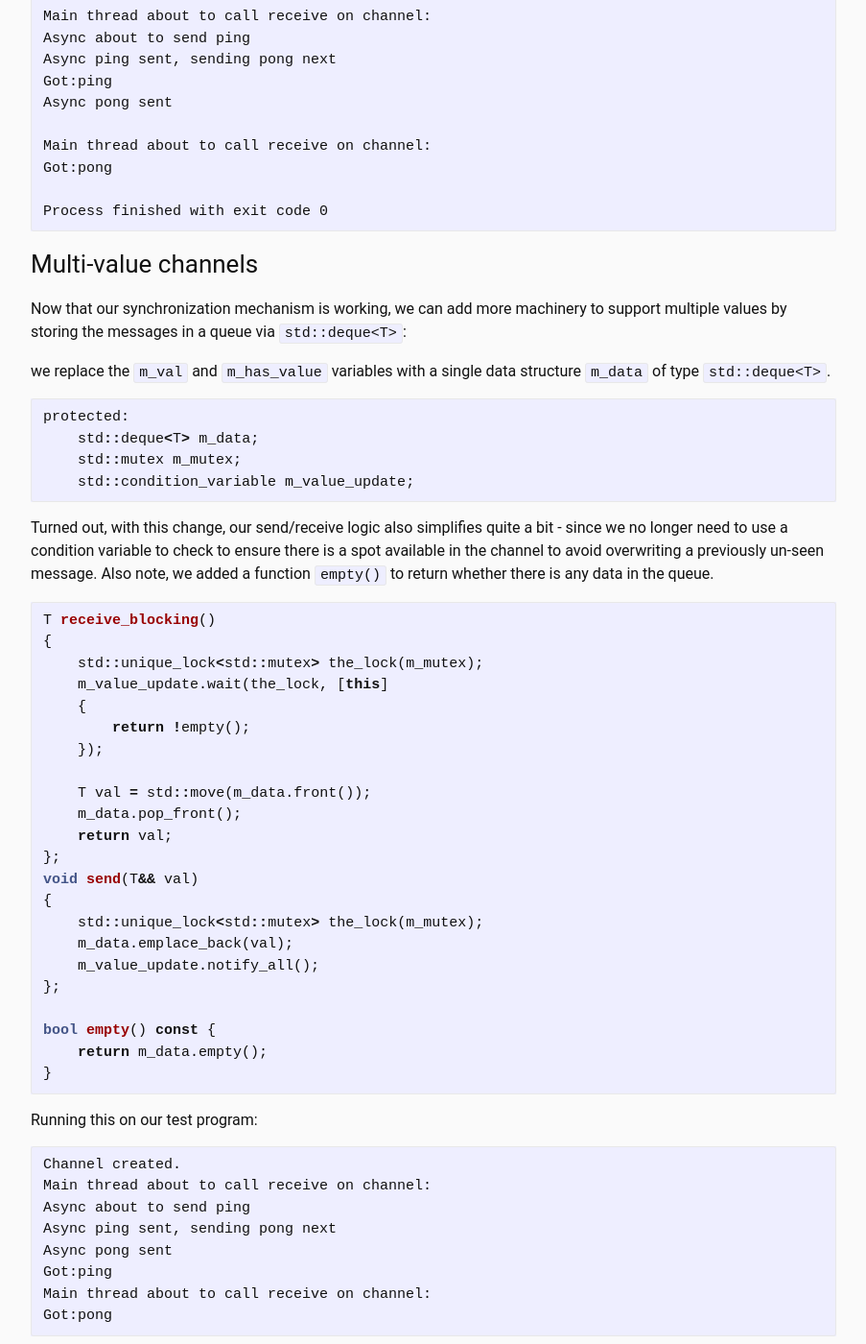
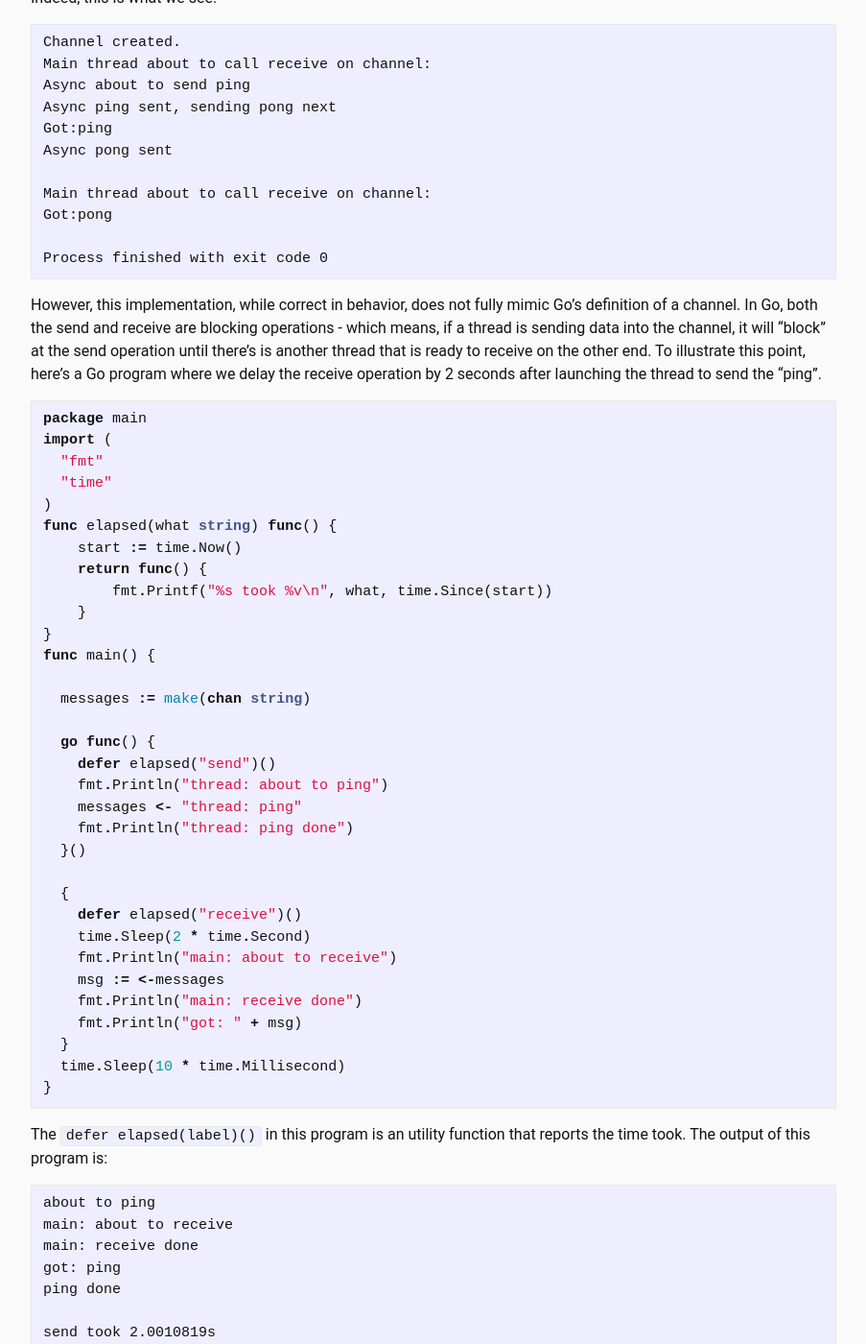
Before and after one commit to bolu-atx/bolu-atx.github.io, a Jekyll site: the page built from _posts/2020-06-28-go-channels-part1.md, in a window 1280 px wide and 1400 px high, scrolled down 6420 px. Shown: the whole window at 96% size, without its empty margins (188-1091 px from the left). Built offline with Jekyll 4.4.1, drawn with Linux system fonts in a browser that asks for light colours; a script that is not in the unit is left out; some of the changed text lies outside the part shown.

Commit message:
fix issues with original write-up

````diff
--- a/_posts/2020-06-28-go-channels-part1.md
+++ b/_posts/2020-06-28-go-channels-part1.md
@@ -23,7 +23,7 @@
 My write-up is not meant to recreate these libraries, but to dissect the fundamental building blocks of Go channel and examine how they can be re-created in C++.
 
 
-### Introduction to Go Channels
+## Introduction to Go Channels
 
 Let's look at the most basic version of a Go channel usage from this [gobyexample article](https://gobyexample.com/channels).
 ```go
@@ -47,10 +47,10 @@
 - Channels have a type, in this case, string
 - Channels are used in concurrent multi-threaded scenarios, as indicated by the asynchronous goroutine
 - Channels have operators similar to streams in c++, where we can "push" and "pull"
-- Channels by default have blocking reads - otherwise, the `msg := <- messages` would be executed right away before go-routine spawned in the line above had a chance to finish
-- By default, channels in go can contain any number of elements
+- Channels by default have blocking send/receive - otherwise, the `msg := <- messages` would be executed right away before go-routine spawned in the line above had a chance to finish
+- By default, channels do not hold memory and only allow for one thing to be sent/received
 
-Here's a more complicated example to show multiple items and blocking of Go channels
+To send multiple items across the channel, we need to specify a capacity and create a **buffered** channel. This is an example:
 
 ```go
 package main
@@ -69,15 +69,14 @@
     }
 }
 ```
-
 - In this example, we made a channel with a fixed size of 2
 - We also called `close` on the channel, otherwise, the `for` loop in the main thread receiving the channel messages will loop over the existing results, and then block indefinitely waiting for the 3rd item (which will never come).
 
-### Implementing Channels in Cpp
+## Implementing Channels in Cpp
 
 Now, with that introduction, let's see if we can build a Go channel in Cpp. I am using c++11 standard for this exercise.
 
-#### Defining the C++ interface
+### Defining the C++ interface
 
 First, let's define a basic interface for our cpp `Channel<T>`:
 
@@ -168,7 +167,7 @@
     {
         std::unique_lock<std::mutex> the_lock(m_mutex);
 
-        m_value_update.wait(the_lock, [this]
+        m_cv.wait(the_lock, [this]
             {
             return m_has_value;
         });
@@ -182,7 +181,7 @@
             m_val = val;
             m_has_value = true;
         }
-        m_value_update.notify_all();
+        m_cv.notify_all();
     };
 
     void close();
@@ -192,11 +191,11 @@
     bool m_has_value {false};
 
     std::mutex m_mutex;
-    std::condition_variable m_value_update;
+    std::condition_variable m_cv;
 };
 ```
 
-In the above code, when a thread tries to either `send` or `receive` on a message, we will first need to obtain the `mutex`. For the receiver, then we need to check if `m_has_value` boolean flag is true in the `m_value_update.wait()` method. This condition variable clause will let go of the mutex as long as the predicate (the second argument, a function) is returning false.
+In the above code, when a thread tries to either `send` or `receive` on a message, we will first need to obtain the `mutex`. For the receiver, then we need to check if `m_has_value` boolean flag is true in the `m_cv.wait()` method. This condition variable clause will let go of the mutex as long as the predicate (the second argument, a function) is returning false.
 
 Running the main test program with this implementation gives us the following outputs:
 ```
@@ -216,30 +215,29 @@
     {
         std::unique_lock<std::mutex> the_lock(m_mutex);
 
-        m_value_update.wait(the_lock, [this]
+        m_cv.wait(the_lock, [this]
             {
                 return m_has_value;
             });
 
         m_has_value = false;
-        my_value_update.notify_all();
+        my_cv.notify_all();
         return m_val;
     };
     void send(T&& val)
     {
         {
             std::unique_lock<std::mutex> the_lock(m_mutex);
-            m_value_update.wait(the_lock, [this]
+            m_cv.wait(the_lock, [this]
             {
                 return !m_has_value;
             });
             m_val = val;
             m_has_value = true;
         }
-        m_value_update.notify_all();
+        m_cv.notify_all();
     };
 ```
-
 In this updated implementation, we add another condition variable on the sender side to ensure that the current channel does not contain a value before overwriting the `m_val`.
 
 To test this implementation, the test program needs to be updated to send and receive twice:
@@ -287,71 +285,78 @@
 Process finished with exit code 0
 ```
 
-### Multi-value channels
+However, this implementation, while correct in behavior, does not fully mimic Go's definition of a channel. In Go, both the send and receive are blocking operations - which means, if a thread is sending data into the channel, it will "block" at the send operation until there's is another thread that is ready to receive on the other end. To illustrate this point, here's a Go program where we delay the receive operation by 2 seconds after launching the thread to send the "ping".
 
-Now that our synchronization mechanism is working, we can add more machinery to support multiple values by storing the messages in a queue via `std::deque<T>`:
+```go
+package main
+import (
+  "fmt"
+  "time"
+)
+func elapsed(what string) func() {
+    start := time.Now()
+    return func() {
+        fmt.Printf("%s took %v\n", what, time.Since(start))
+    }
+}
+func main() {
 
-we replace the `m_val` and `m_has_value` variables with a single data structure `m_data` of type `std::deque<T>`.
+  messages := make(chan string)
 
-```cpp
-protected:
-    std::deque<T> m_data;
-    std::mutex m_mutex;
-    std::condition_variable m_value_update;
+  go func() {
+    defer elapsed("send")()
+    fmt.Println("thread: about to ping")
+    messages <- "thread: ping"
+    fmt.Println("thread: ping done")
+  }()
+
+  {
+    defer elapsed("receive")()
+    time.Sleep(2 * time.Second)
+    fmt.Println("main: about to receive")
+    msg := <-messages
+    fmt.Println("main: receive done")
+    fmt.Println("got: " + msg)
+  }
+  time.Sleep(10 * time.Millisecond)
+}
+```
+The `defer elapsed(label)()` in this program is an utility function that reports the time took. The output of this program is:
+```
+about to ping
+main: about to receive
+main: receive done
+got: ping
+ping done
+
+send took 2.0010819s
+receive took 2.0116594s
 ```
 
-Turned out, with this change, our send/receive logic also simplifies quite a bit - since we no longer need to use a condition variable to check to ensure there is a spot available in the channel to avoid overwriting a previously un-seen message. Also note, we added a function `empty()` to return whether there is any data in the queue.
+Note that the send operation took just as long as the receive operation, even though the "send" thread was launched without any delays.
 
-```cpp
-T receive_blocking()
-{
-    std::unique_lock<std::mutex> the_lock(m_mutex);
-    m_value_update.wait(the_lock, [this]
-    {
-        return !empty();
-    });
-
-    T val = std::move(m_data.front());
-    m_data.pop_front();
-    return val;
-};
-void send(T&& val)
-{
-    std::unique_lock<std::mutex> the_lock(m_mutex);
-    m_data.emplace_back(val);
-    m_value_update.notify_all();
-};
-
-bool empty() const {
-    return m_data.empty();
-}
-```
-
-
-Running this on our test program:
-
+If we run the same timing function on our cpp implementation (test program update in later text), we'll get the following output:
 ```
 Channel created.
-Main thread about to call receive on channel:
 Async about to send ping
+send1 took 0 s.
 Async ping sent, sending pong next
 Async pong sent
-Got:ping
+Main thread about to call receive on channel:
+Got:pong
+receive1 took 2 s.
 Main thread about to call receive on channel:
 Got:pong
 ```
+Note that the first send returned right away - which is different from the Go program we showed earlier.
 
-We got the desired behavior - the messages came in order (ping first, pong second), in addition, if you pay attention, you will notice that the 2nd message was sent right away without waiting for the first message to be withdraw. Now, let's finish the rest of the logic for completeness:
+To implement this kind of synchronization, we not only need to have a flag to track whether we have a value to be received, also another flag to track whether both sender / receiver are on the channel. With these two flags, we also need to update the wait Predicate function to reflect that:
+
+- If the receiver thread is holding the mutex, we will need to have a receiver and have a value set before we proceed to read from the channel internal data member
+- If the sender thread has the mutex, the CV will only acquire the lock if we have a receiver, and the channel currently does not have another value in place
+- If the receiver thread acquires the mutex, we need to ensure we broadcast via the condition variable that a receiver is available to senders that are waiting
 
 ```cpp
-//
-// Created by Bo Lu on 6/28/20.
-//
-#pragma once
-#include <mutex>
-#include <condition_variable>
-#include <deque>
-
 template<class T>
 class Channel {
 public:
@@ -366,61 +371,127 @@
     T receive_blocking()
     {
         std::unique_lock<std::mutex> the_lock(m_mutex);
-        m_value_update.wait(the_lock, [this]
+        m_has_receiver = true;
+        m_cv.notify_all();
+        m_cv.wait(the_lock, [this]
         {
-            return !is_empty() || !is_open();
+            return (m_has_receiver && m_has_value);
         });
 
-        if (!is_open())
-            throw std::runtime_error("Channel closed.");
-
-        T val = std::move(m_data.front());
-        m_data.pop_front();
-        return val;
+        m_has_value = false;
+        m_has_receiver = false;
+        return std::move(m_val);
     };
     void send(T&& val)
     {
         std::unique_lock<std::mutex> the_lock(m_mutex);
-        if (is_open())
+        m_cv.wait(the_lock, [this]
         {
-            m_data.emplace_back(val);
-            m_value_update.notify_all();
-        }
+            return (m_has_receiver && !m_has_value);
+        });
+        m_val = val;
+        m_has_value = true;
+        m_cv.notify_all();
     };
 
-    void close() {
-        std::unique_lock<std::mutex> the_lock(m_mutex);
-        m_open = false;
-    };
+    void close();
 
 protected:
-    bool is_open() const {
-        return m_open;
+    T m_val;
+    bool m_has_value {false};
+    bool m_has_receiver {false};
+
+    std::mutex m_mutex;
+    std::condition_variable m_cv;
+};
+```
+
+To verify that this works, we needed to update our test program to add ability to track how long the send/receive operation took, below is the updated test program where we will now report the first "ping"'s send duration and also receive duration.
+
+```cpp
+#include <iostream>
+#include <string>
+#include <future>
+#include <chrono>
+#include <thread>
+#include <sstream>
+
+#include "Channel.h"
+
+#define THREADSAFE(MESSAGE) \
+        ( static_cast<std::ostringstream&>(std::ostringstream().flush() << MESSAGE).str())
+
+struct timer {
+    timer(const std::string& label)
+    {
+        m_label = label;
+        m_start = std::chrono::high_resolution_clock::now();
+    }
+    ~timer()
+    {
+        auto end = std::chrono::high_resolution_clock::now();
+        auto duration = std::chrono::duration_cast<std::chrono::seconds>( end - m_start ).count();
+        std::cout << THREADSAFE(m_label << " took " << duration << " s.\n");
     }
 
-    bool is_empty() const {
-        return m_data.empty();
+    std::chrono::time_point<std::chrono::steady_clock> m_start;
+    std::string m_label;
+};
+
+int main() {
+    using namespace std::chrono_literals;
+
+    std::cout << "Channel created.\n";
+    Channel<std::string> chan;
+
+    auto future = std::async(std::launch::async,
+            [&chan](){
+                {
+                    auto t = timer("send1");
+                    std::cout << "Async about to send ping\n";
+                    chan.send("ping");
+                }
+        std::cout << "Async ping sent, sending pong next\n";
+        chan.send("pong");
+        std::cout << "Async pong sent\n";
+    });
+
+    // we only care about the first send for this exercise
+    {
+        auto t2 = timer("receive1");
+        std::this_thread::sleep_for(2s);
+        std::cout << "Main thread about to call receive on channel:\n";
+        auto val = chan.receive_blocking();
+        std::cout << THREADSAFE("Got:" << val << std::endl);
     }
-protected:
-    std::deque<T> m_data;
-    std::mutex m_mutex;
-    std::condition_variable m_value_update;
-    bool m_open {true};
-};
-```
-This version of the `Channel<T>` now allows us to `close()` the channel from either the sender or the receiver. If the channel is closed while another thread is waiting via `receive_blocking`, an exception will be thrown.
 
-Lastly, we need to add a clean-up clause in the destructor:
+    std::cout << "Main thread about to call receive on channel:\n";
+    auto val = chan.receive_blocking();
+    std::cout << THREADSAFE("Got:" << val << std::endl);
 
-```cpp
-    virtual ~Channel() {
-        if (is_open())
-            close();
-    };
+    future.get();
+    return 0;
+}
 ```
 
+
+Running this code yields the following output:
+```
+Channel created.
+Async about to send ping
+Main thread about to call receive on channel:
+Got:ping
+send1 took 2 s.
+Async ping sent, sending pong next
+receive1 took 2 s.
+Main thread about to call receive on channel:
+Async pong sent
+Got:pong
+```
+
+Just as we expected, with these changes, the updated program now behaves fully like a Go channel now.
+
 ## Summary
-
 Now, we have a basic Channel that can be used for mutli-threaded synchronization in cpp:
 
 - We gradually built up the synchronization, and then introduced additional components
@@ -428,4 +499,4 @@
 - Through the use of `r-value` references and `std::move`, we ensure that our channel does not copy by value and is extremely performant.
  We also enforce "ownership" of the data to be single owner in our implementation, thereby suppressing data races and other multi-threading bugs.
 
-In the next part, we will explore how to implement other components of Go channel, i.e. range for loops and fixed size channels.
+This concludes the part 1 of my Go channel series. In the next part, we will explore how to make a buffered channel that support range for loops, predefined sizes, and async operations
````
Also changed, not shown: _posts/2020-07-02-go-channels-part2.md (added, +8 -0 lines).
